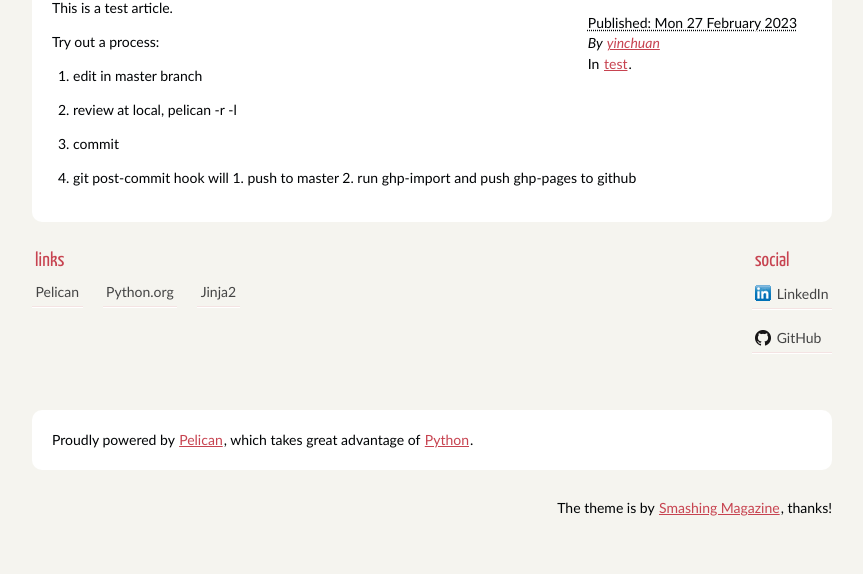
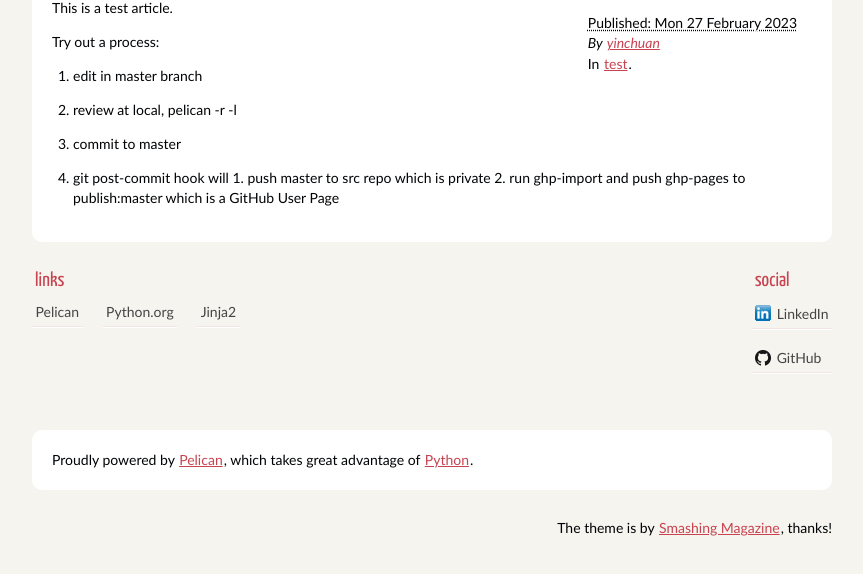
Before and after one commit to yinchuan/yinchuan.github.io, a plain HTML site: page a-test-article.html in a window 1280 px wide. Shown: the part 230-804 px from the top of the page, without its empty margins (208-1071 px from the left). Drawn offline with Linux system fonts and the light colour scheme; files whose address does not match are found by name.

Commit message:
Update documentation

```diff
--- a/a-test-article.html
+++ b/a-test-article.html
@@ -6,7 +6,7 @@
         <meta name="generator" content="Pelican" />
         <title>A test article</title>
         <link rel="stylesheet" href="/theme/css/main.css" />
-        <meta name="description" content="This is a test article. Try out a process: edit in master branch review at local, pelican -r -l commit git post-commit hook will 1. push to master..." />
+        <meta name="description" content="This is a test article. Try out a process: edit in master branch review at local, pelican -r -l commit to master git post-commit hook will 1. push..." />
 </head>
 
 <body id="index" class="home">
@@ -40,8 +40,8 @@
 <ol>
 <li>edit in master branch</li>
 <li>review at local, pelican -r -l</li>
-<li>commit</li>
-<li>git post-commit hook will 1. push to master 2. run ghp-import and push ghp-pages to github</li>
+<li>commit to master</li>
+<li>git post-commit hook will 1. push master to src repo which is private 2. run ghp-import and push ghp-pages to publish:master which is a GitHub User Page</li>
 </ol>
     </div><!-- /.entry-content -->
 
```
Also changed, not shown: author/yinchuan.html (+2 -2 lines), category/test.html (+2 -2 lines), index.html (+2 -2 lines).
